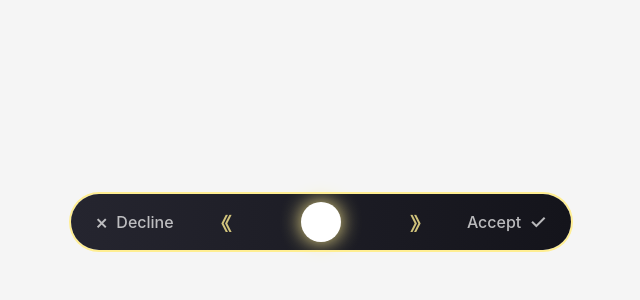
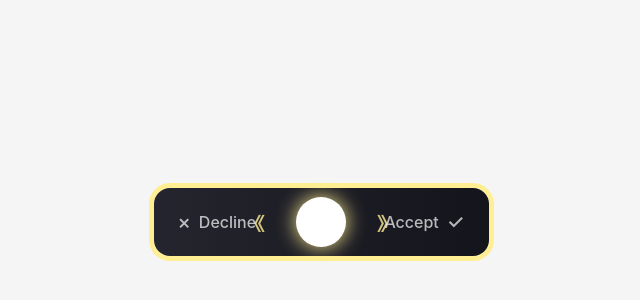
Before and after one commit to Walter254/rebet-slider-challenge, a React (Vite) app: page / in a window 1280 px wide. Shown: the part 178-478 px from the top of the page, without its empty margins (319-959 px from the left). Built offline with nearby package versions, Linux system fonts and the light colour scheme.

Commit message:
fine tune dimensions

```diff
--- a/src/components/Slider/constants.js
+++ b/src/components/Slider/constants.js
@@ -31,10 +31,11 @@ export const COLORS = {
   };
 
   export const DIMENSIONS = {
-    TRACK_WIDTH: 500,
-    TRACK_HEIGHT: 56,
-    ORB_SIZE: 40,
-    BORDER_WIDTH: 2
+    TRACK_WIDTH: 335,
+    TRACK_HEIGHT: 68,
+    ORB_SIZE: 50,
+    BORDER_WIDTH: 5,
+    BORDER_RADIUS: 16
   };
 
   export const THRESHOLDS = {
--- a/src/components/Slider/index.jsx
+++ b/src/components/Slider/index.jsx
@@ -77,6 +77,7 @@ const Slider = ({ language = 'en' }) => {
         <Orb
           onMouseDown={handleMouseDown}
           position={position}
+          isDragging={isDragging}
           style={{
             transform: `translate(calc(-50% + ${position}px), -50%)`
           }}
--- a/src/components/Slider/styles.js
+++ b/src/components/Slider/styles.js
@@ -21,7 +21,7 @@ export const Track = styled.div`
     }
     return `linear-gradient(to right, ${COLORS.NEUTRAL.LIGHT}, ${COLORS.NEUTRAL.DARK})`;
   }};
-  border-radius: 9999px;
+  border-radius: ${DIMENSIONS.BORDER_RADIUS}px; // Changed from 9999px to specific radius
   position: relative;
   transition: all 0.3s ease;
   display: flex;
@@ -47,7 +47,7 @@ export const Orb = styled.div`
   top: 50%;
   left: 50%;
   cursor: grab;
-  transition: transform 0.3s ease-out;
+  transform: translate(-50%, -50%);
   z-index: 2;
   box-shadow: ${props => {
     if (props.position < 0) {
@@ -57,6 +57,12 @@ export const Orb = styled.div`
     }
     return `0 0 20px ${COLORS.NEUTRAL.BORDER.DARK}`;
   }};
+
+  transition: ${props =>
+    props.isDragging
+      ? 'none'
+      : 'transform 600ms cubic-bezier(0.25, 0.8, 0.25, 1.3)' // Bouncy spring effect when released
+  };
 
   &:active {
     cursor: grabbing;
```
